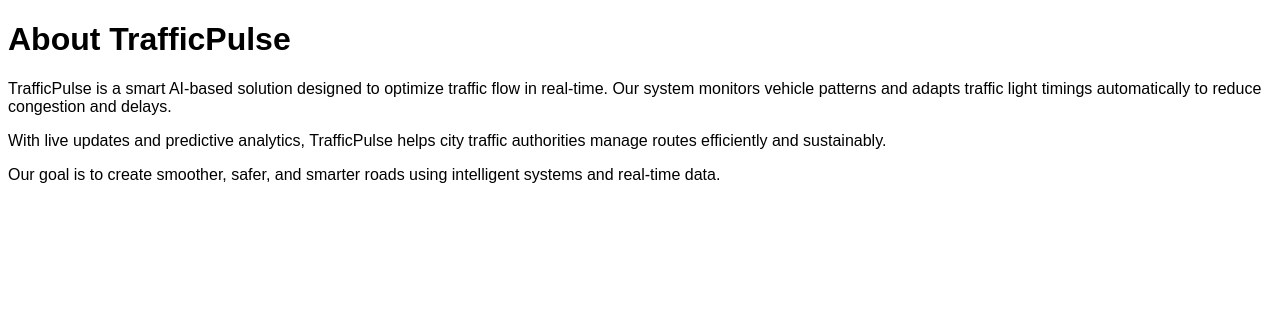
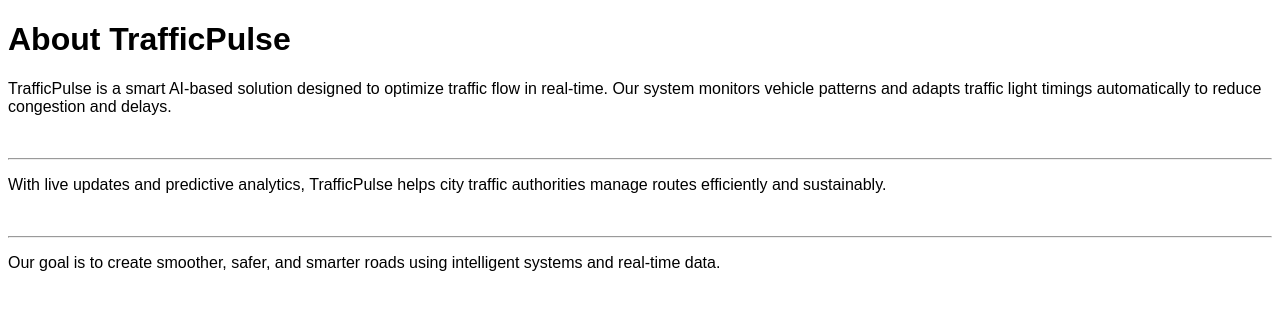
Before and after one commit to PujaRaj356/Test-app, a Next.js app: page /about in a window 1280 px wide. Shown: the top 310 px of the page. Built offline with nearby package versions, Linux system fonts and the light colour scheme.

Commit message:
changed once

```diff
--- a/src/pages/about.js
+++ b/src/pages/about.js
@@ -6,9 +6,10 @@
         TrafficPulse is a smart AI-based solution designed to optimize traffic flow in real-time.
         Our system monitors vehicle patterns and adapts traffic light timings automatically to reduce congestion and delays.
       </p>
+      <br/><hr/>
       <p>
         With live updates and predictive analytics, TrafficPulse helps city traffic authorities manage routes efficiently and sustainably.
-      </p>
+      </p><br/><hr/>
       <p>
         Our goal is to create smoother, safer, and smarter roads using intelligent systems and real-time data.
       </p>
```
